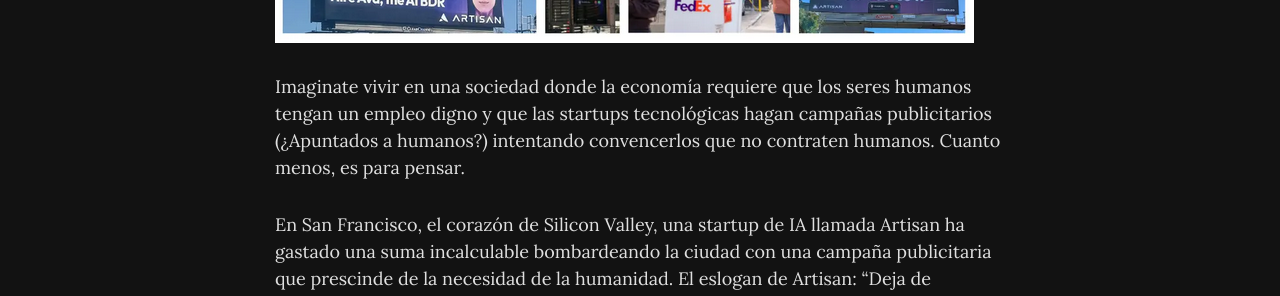
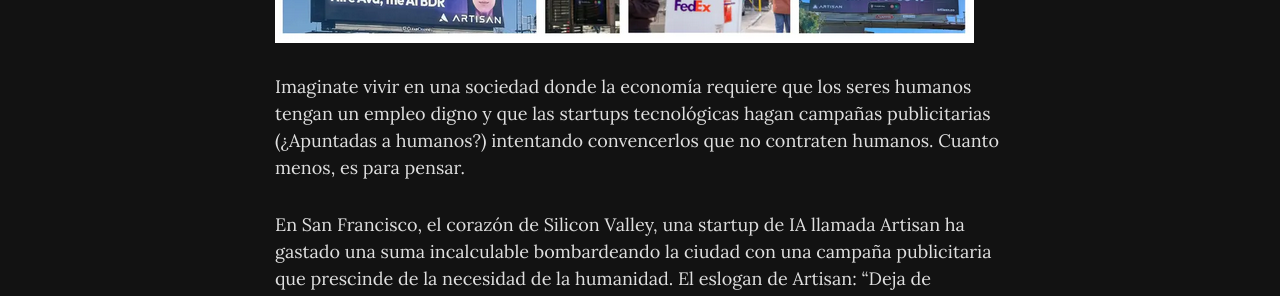
Before and after one commit to lachicadesistemas/lachicadesistemas.github.io, a Jekyll site: the page built from _posts/2025-03-15-empresa-promueve-empleo-de-ia.md, in a window 1280 px wide and 900 px high, scrolled down 497 px. Shown: the part 185-481 px from the top of the window. Built offline with Jekyll 4.4.1, drawn with Linux system fonts in a browser that asks for light colours; nearby versions of some CDN libraries; comment, search, counter and statistics services are not loaded; some of the changed text lies outside the part shown.

Commit message:
/usr/local/bin/commit

```diff
--- a/_posts/2025-03-15-empresa-promueve-empleo-de-ia.md
+++ b/_posts/2025-03-15-empresa-promueve-empleo-de-ia.md
@@ -13,7 +13,7 @@
 
 ![Crepe]({{ '/assets/img/artisan.png' | relative_url }})
 
-Imaginate vivir en una sociedad donde la economía requiere que los seres humanos tengan un empleo digno y que las startups tecnológicas hagan campañas publicitarios (¿Apuntados a humanos?) intentando convencerlos que no contraten humanos.
+Imaginate vivir en una sociedad donde la economía requiere que los seres humanos tengan un empleo digno y que las startups tecnológicas hagan campañas publicitarias (¿Apuntadas a humanos?) intentando convencerlos que no contraten humanos.
 Cuanto menos, es para pensar.
 
 En San Francisco, el corazón de Silicon Valley, una startup de IA llamada Artisan ha gastado una suma incalculable bombardeando la ciudad con una campaña publicitaria que prescinde de la necesidad de la humanidad. El eslogan de
```
Also changed, not shown: other parts of _posts/2025-03-15-empresa-promueve-empleo-de-ia.md (+1 -1 lines).
